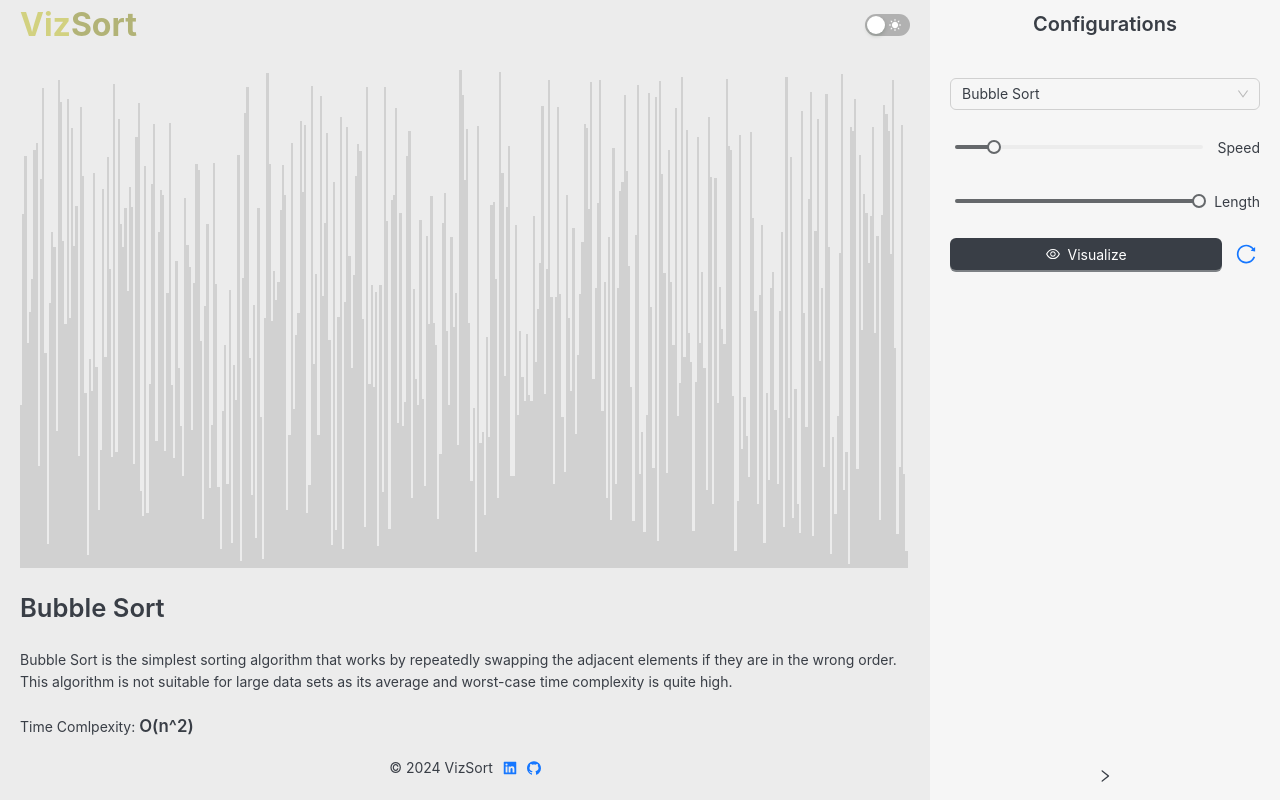
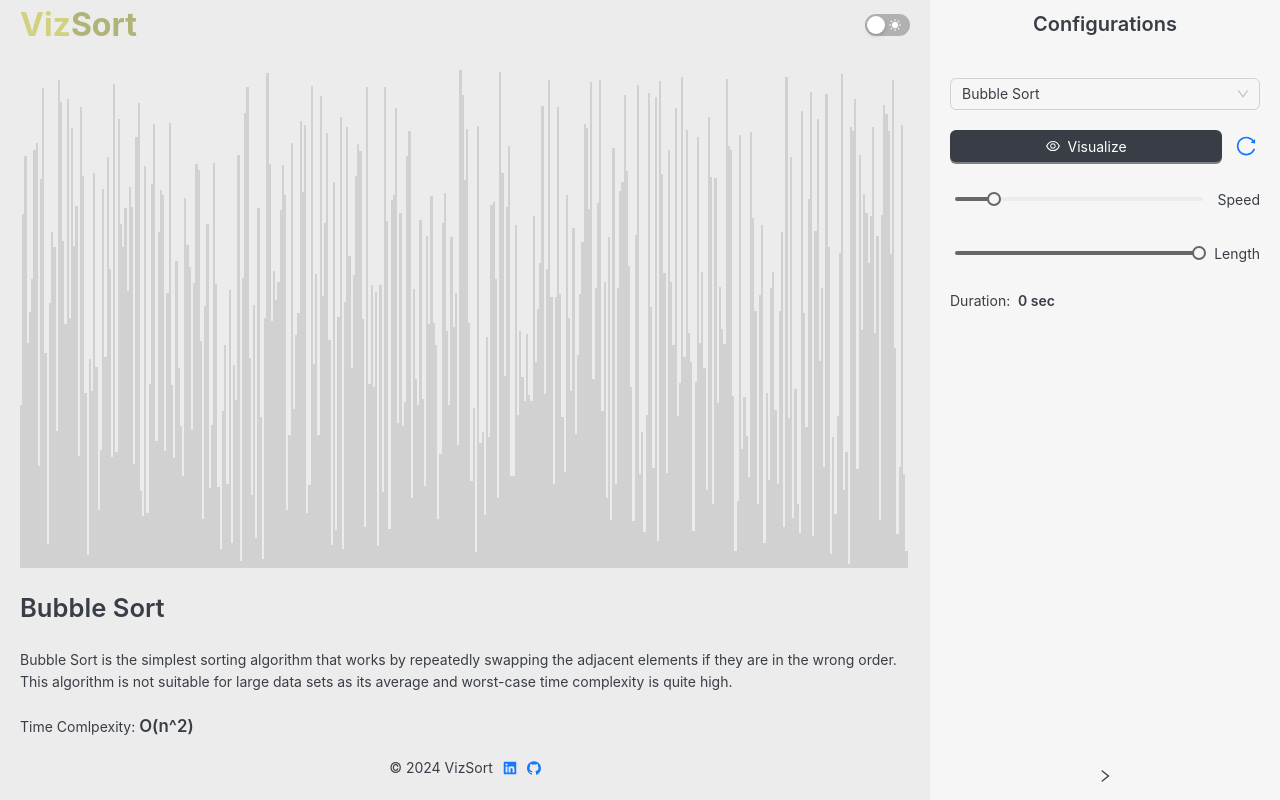
Before and after one commit to mohammedelgammal/viz_sort, a React (Vite) app: page / in a window 1280 px wide. Built offline with nearby package versions, Linux system fonts and the light colour scheme.

Commit message:
implementing_timer_feature_useTimer_hook_change_form_layout

```diff
--- a/src/components/Sider/ConfigForm/ConfigForm.tsx
+++ b/src/components/Sider/ConfigForm/ConfigForm.tsx
@@ -1,6 +1,7 @@
 import { useContext, useMemo } from "react";
 import { Button, Flex, Select, Slider, Tooltip, Typography } from "antd";
 import { BorderOutlined, EyeOutlined, ReloadOutlined } from "@ant-design/icons";
+import Timer from "./components/Timer";
 import configsContext from "src/contexts/configsContext";
 import createRandomList from "src/helpers/createRandomList";
 import algoOptions from "./data";
@@ -26,38 +27,6 @@ export default (): JSX.Element => {
             defaultValue={algoOptions[0].value}
             disabled={isSorting}
           />
-          <Flex>
-            <Slider
-              className={Style.slider}
-              tooltip={{ formatter: (value?: number) => `${value} ms` }}
-              onChange={(value) =>
-                dispatch({ type: actions.SET_SPEED, payload: value })
-              }
-              min={5}
-              max={100}
-              step={5}
-              disabled={isSorting}
-              defaultValue={DEFAULT_SPEED}
-            />
-            <Typography.Text className={Style.label}>Speed</Typography.Text>
-          </Flex>
-          <Flex>
-            <Slider
-              className={Style.slider}
-              onChange={(value) =>
-                dispatch({
-                  type: actions.SET_LIST,
-                  payload: createRandomList(value, GRAPH_HEIGHT),
-                })
-              }
-              min={5}
-              max={400}
-              step={15}
-              disabled={isSorting}
-              defaultValue={DEFAULT_LENGHT}
-            />
-            <Typography.Text className={Style.label}>Length</Typography.Text>
-          </Flex>
           <Flex className={Style.submit}>
             {!isSorting ? (
               <Button
@@ -98,6 +67,43 @@ export default (): JSX.Element => {
               />
             </Tooltip>
           </Flex>
+          <Flex>
+            <Slider
+              className={Style.slider}
+              tooltip={{ formatter: (value?: number) => `${value} ms` }}
+              onChange={(value) => {
+                dispatch({ type: actions.SET_SPEED, payload: value });
+                dispatch({ type: actions.SET_IS_SORTED, payload: false });
+                dispatch({ type: actions.SET_IS_SORTING, payload: false });
+              }}
+              min={5}
+              max={100}
+              step={5}
+              disabled={isSorting}
+              defaultValue={DEFAULT_SPEED}
+            />
+            <Typography.Text className={Style.label}>Speed</Typography.Text>
+          </Flex>
+          <Flex>
+            <Slider
+              className={Style.slider}
+              onChange={(value) => {
+                dispatch({
+                  type: actions.SET_LIST,
+                  payload: createRandomList(value, GRAPH_HEIGHT),
+                });
+                dispatch({ type: actions.SET_IS_SORTED, payload: false });
+                dispatch({ type: actions.SET_IS_SORTING, payload: false });
+              }}
+              min={5}
+              max={400}
+              step={15}
+              disabled={isSorting}
+              defaultValue={DEFAULT_LENGHT}
+            />
+            <Typography.Text className={Style.label}>Length</Typography.Text>
+          </Flex>
+          <Timer />
         </Flex>
       </form>
     );
--- /dev/null
+++ b/src/components/Sider/ConfigForm/components/Timer.tsx
@@ -0,0 +1,18 @@
+import { useMemo } from "react";
+import { Flex, Typography } from "antd";
+import useTimer from "src/hooks/useTimer";
+
+export default (): JSX.Element => {
+  const time = useTimer();
+
+  return useMemo(() => {
+    return (
+      <Flex>
+        <Typography.Text>
+          Duration: &nbsp;
+          <strong>{time} sec</strong>
+        </Typography.Text>
+      </Flex>
+    );
+  }, [time]);
+};
--- /dev/null
+++ b/src/hooks/useTimer.ts
@@ -0,0 +1,28 @@
+import { useContext, useEffect, useState } from "react";
+import configsContext from "src/contexts/configsContext";
+
+export default () => {
+  const {
+    state: { isSorting, isSorted },
+  } = useContext(configsContext);
+
+  const [timer, setTimer] = useState<number>(0);
+  const [duration, setDuration] = useState<number>(0);
+
+  useEffect(() => {
+    let interval: NodeJS.Timeout = setInterval(() => {}, 0);
+    if (isSorting && !isSorted) {
+      interval = setInterval(() => {
+        setTimer((prev) => prev + 1);
+      }, 1000);
+    } else {
+      clearInterval(interval);
+      setDuration(timer);
+      setTimer(0);
+    }
+
+    return () => clearInterval(interval);
+  }, [isSorting]);
+
+  return isSorting && !isSorted ? timer : duration;
+};
```
